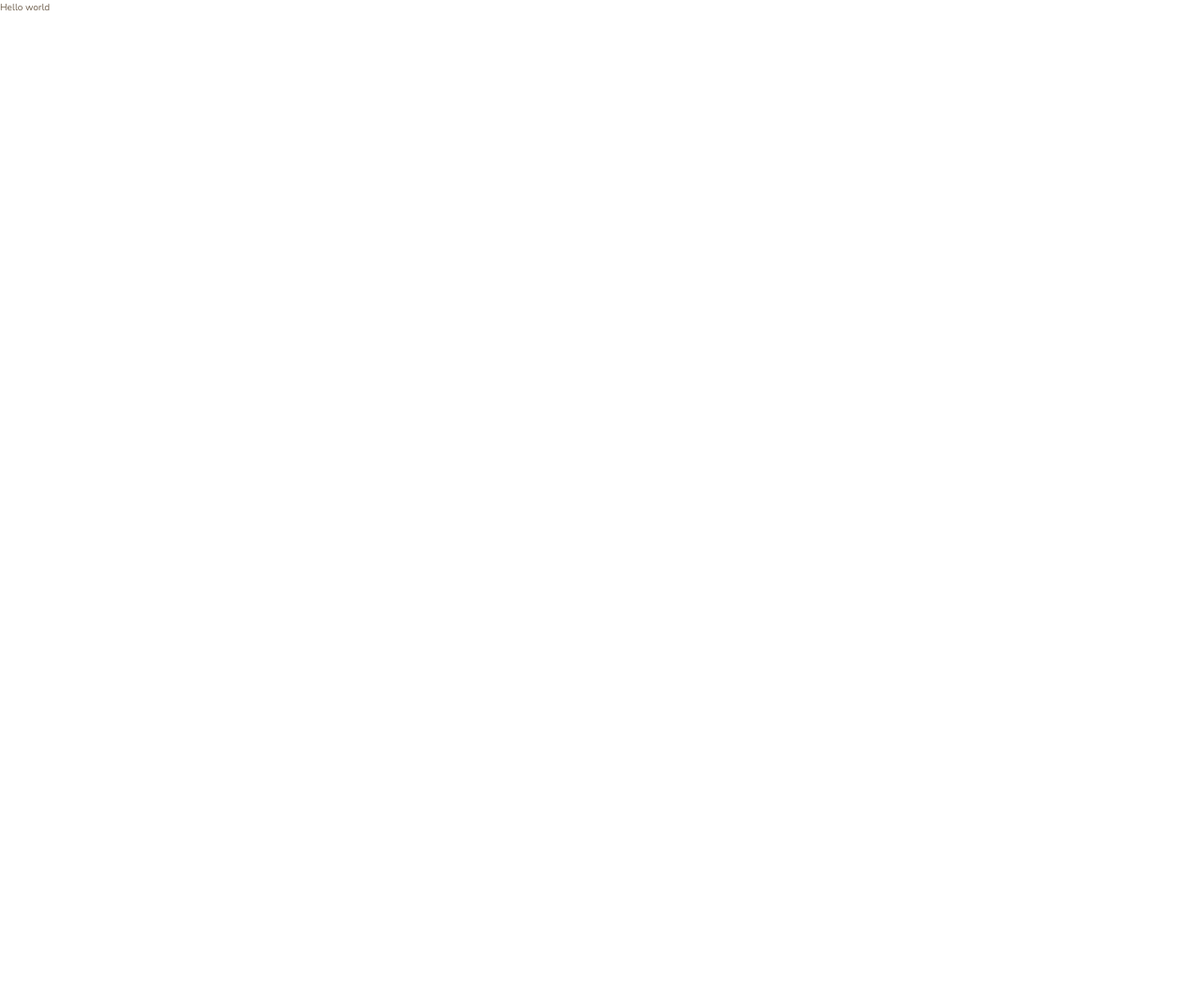
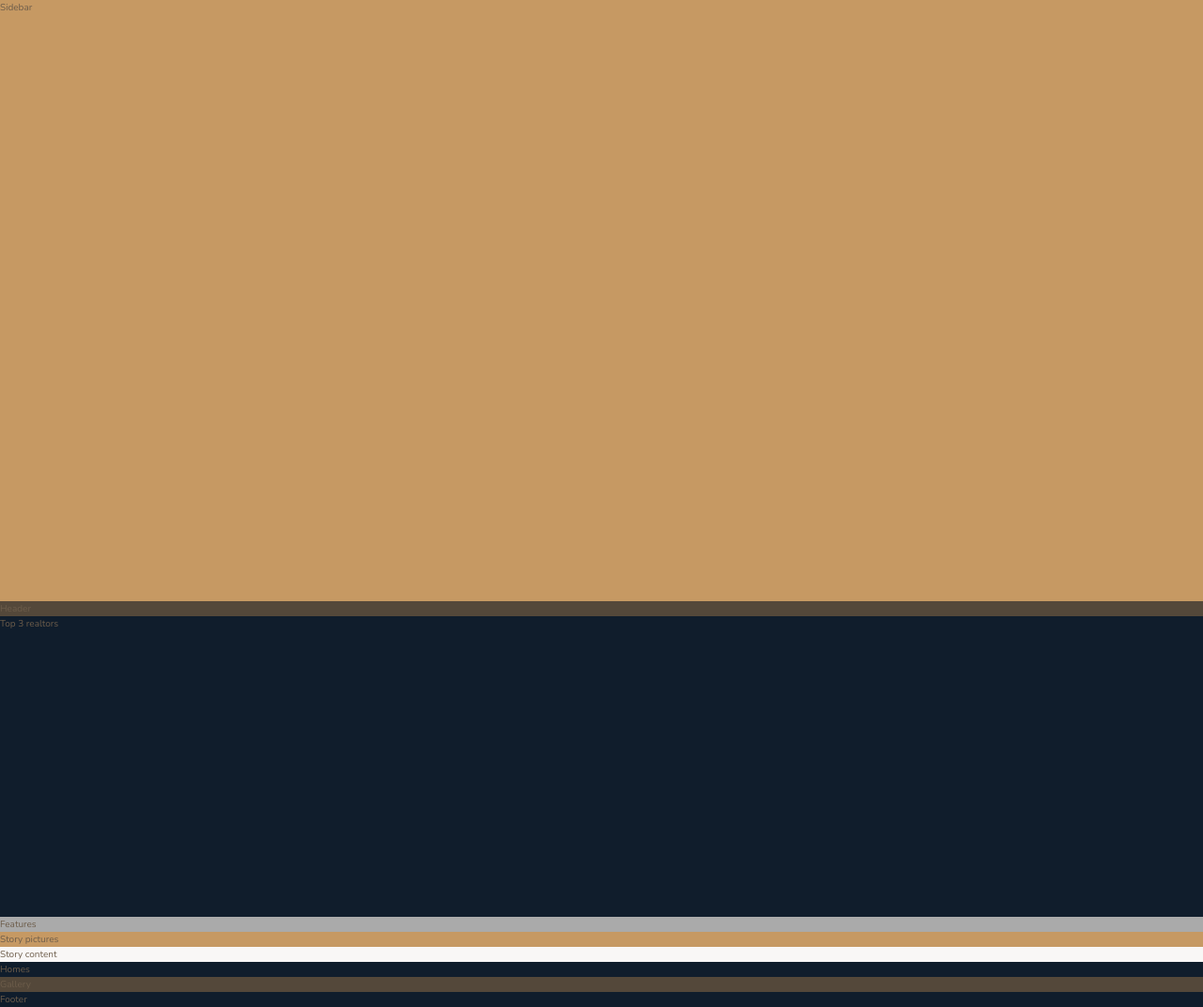
Before and after one commit to SabinaCristea/nexter-sass-project, a website: page index.html in a window 1280 px wide. Shown: the whole page at 94% size. Before the commit the page ends 800 px from the top, so only its background shows below. Drawn offline with nearby package versions, Linux system fonts and the light colour scheme; files that its build step writes are made by us from their sources.

Commit message:
Created overall layout

```diff
--- a/index.html
+++ b/index.html
@@ -15,6 +15,22 @@
     <title>nexter &mdash; your home, your freedom</title>
   </head>
   <body class="container">
-    Hello world
+    <div class="sidebar">Sidebar</div>
+
+    <header class="header">Header</header>
+
+    <div class="realtors">Top 3 realtors</div>
+
+    <div class="features">Features</div>
+
+    <div class="story__pictures">Story pictures</div>
+
+    <div class="story__content">Story content</div>
+
+    <div class="homes">Homes</div>
+
+    <section class="gallery">Gallery</section>
+
+    <footer class="footer">Footer</footer>
   </body>
 </html>
--- a/sass/_base.scss
+++ b/sass/_base.scss
@@ -33,3 +33,9 @@ body {
   font-weight: 300;
   line-height: 1.6;
 }
+
+.container {
+  display: grid;
+
+  grid-template-rows: 80vh min-content 40vh repeat(3, min-content);
+}
--- a/sass/_features.scss
+++ b/sass/_features.scss
@@ -0,0 +1,3 @@
+.features {
+  background-color: $color-grey-light-2;
+}
--- a/sass/_footer.scss
+++ b/sass/_footer.scss
@@ -0,0 +1,3 @@
+.footer {
+  background-color: $color-secondary;
+}
--- a/sass/_gallery.scss
+++ b/sass/_gallery.scss
@@ -0,0 +1,3 @@
+.gallery {
+  background-color: $color-grey-dark-1;
+}
--- a/sass/_header.scss
+++ b/sass/_header.scss
@@ -0,0 +1,3 @@
+.header {
+  background-color: $color-grey-dark-1;
+}
--- a/sass/_homes.scss
+++ b/sass/_homes.scss
@@ -0,0 +1,3 @@
+.homes {
+  background-color: $color-secondary;
+}
--- a/sass/_realtors.scss
+++ b/sass/_realtors.scss
@@ -0,0 +1,3 @@
+.realtors {
+  background-color: $color-secondary;
+}
--- a/sass/_sidebar.scss
+++ b/sass/_sidebar.scss
@@ -0,0 +1,3 @@
+.sidebar {
+  background-color: $color-primary;
+}
--- a/sass/_story.scss
+++ b/sass/_story.scss
@@ -0,0 +1,9 @@
+.story {
+  &__pictures {
+    background-color: $color-primary;
+  }
+
+  &__content {
+    background-color: $color-grey-light-1;
+  }
+}
```
Also changed, not shown: css/style.css (added).
